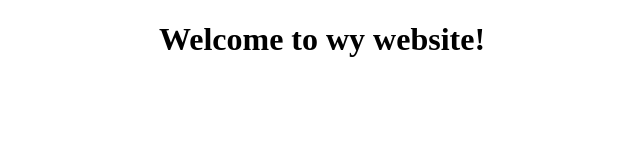
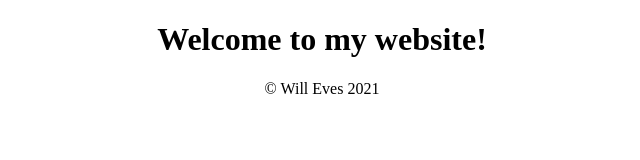
Before and after one commit to Will-Eves/Will-Eves.github.io, a plain HTML site: page index.html in a window 1280 px wide. Shown: the whole page, without its empty margins (318-958 px from the left). Drawn offline with Linux system fonts and the light colour scheme.

Commit message:
Updates to site
d

```diff
--- a/index.html
+++ b/index.html
@@ -6,7 +6,10 @@
     </head>
     <body>
         <header>
-            <h1>Welcome to wy website!</h1>
+            <h1>Welcome to my website!</h1>
         </header>
+        <footer>
+            <p>© Will Eves 2021</p>
+        </footer>
     </body>
 </html>
--- a/style.css
+++ b/style.css
@@ -1,3 +1,7 @@
 body {
     text-align: center;
 }
+
+p.footertext{
+    left: 0px;
+}
```
